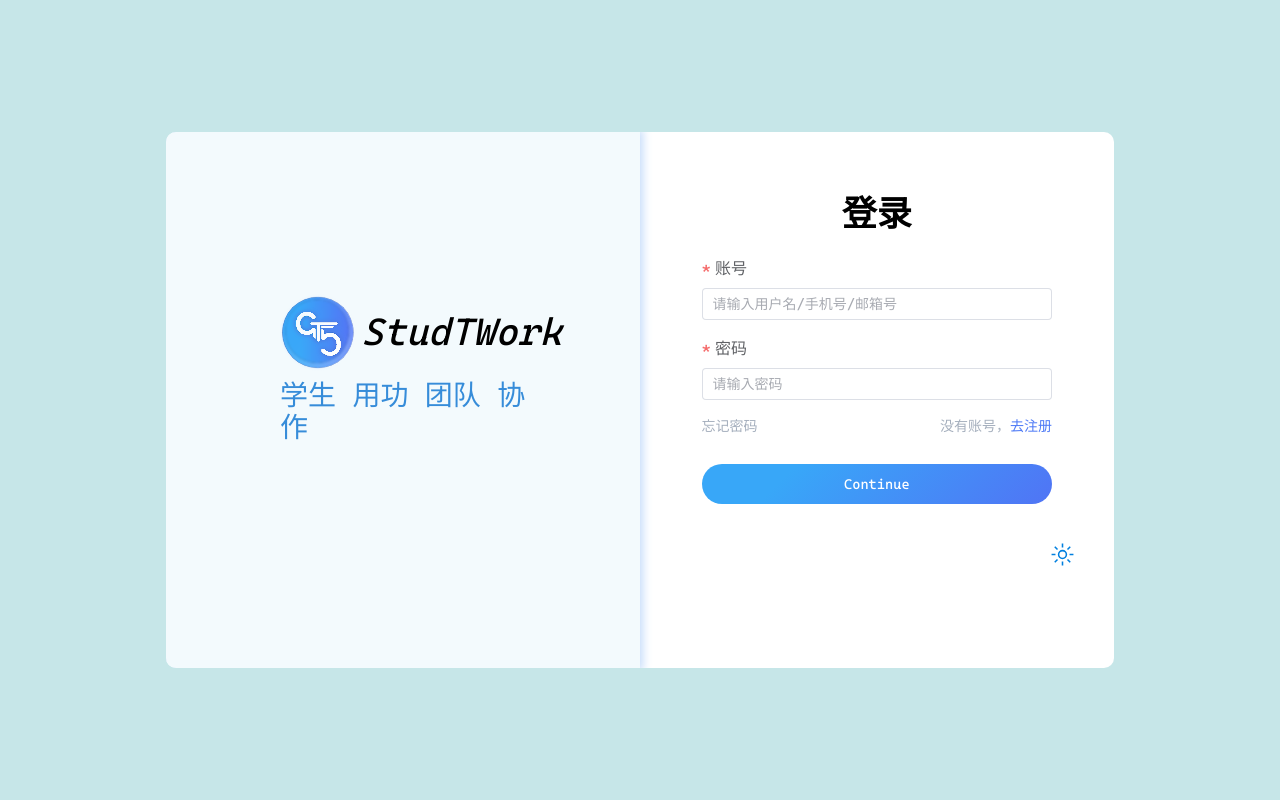
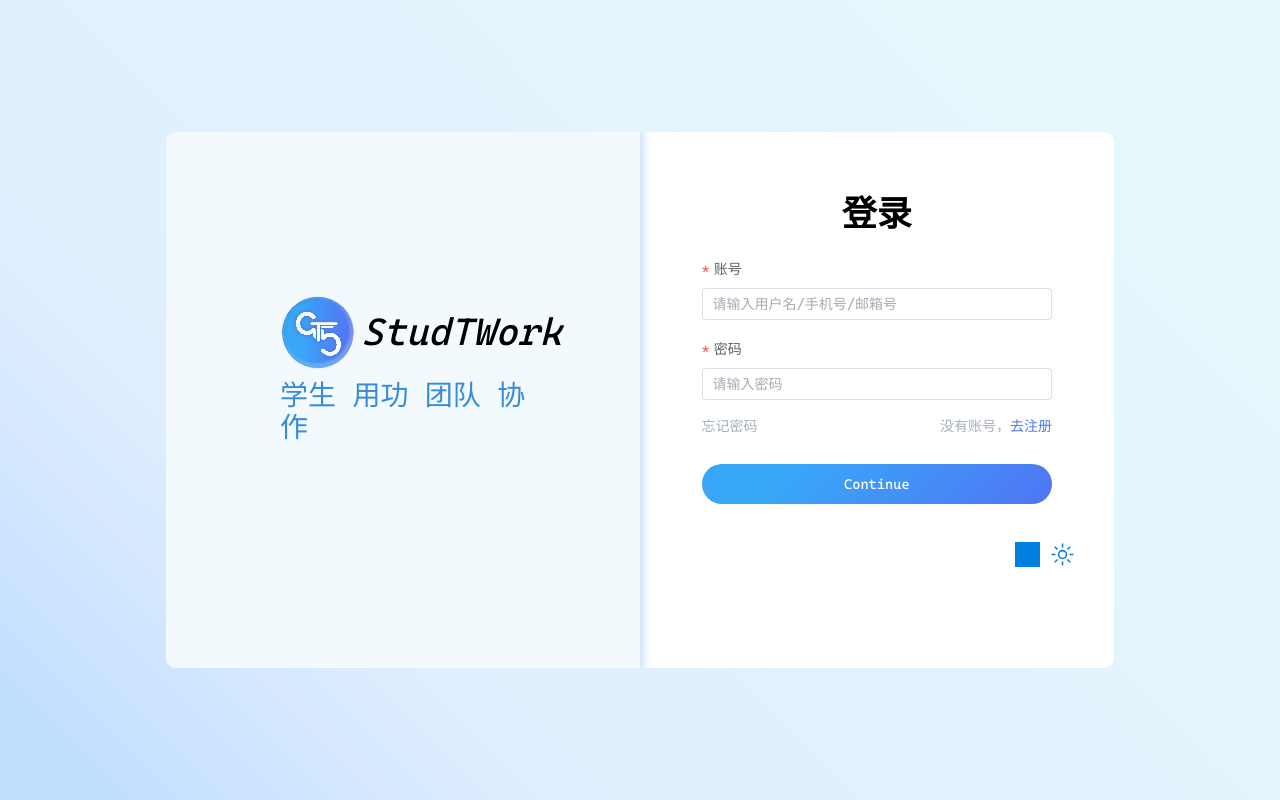
Before and after one commit to CodeGetters/studtworkFrond, a Vue app: page /signup in a window 1280 px wide. Built offline with nearby package versions, Linux system fonts and the light colour scheme; a web font is replaced by a local one.

Commit message:
style: 💎 login page dark mode adapt

```diff
--- a/src/assets/styles/scss/pages/LoginPage.scss
+++ b/src/assets/styles/scss/pages/LoginPage.scss
@@ -1,32 +1,106 @@
-@import "./variables.scss";
+$black: #000;
+$white: #fff;
 
-.loginPage {
-  color: $black;
-  background-color: $left-con-bg;
+$login-page-light-bg: linear-gradient(
+  45deg,
+  #c1deff 4.69%,
+  #e0eeff 26.56%,
+  #e5f8fb 87.13%
+);
+$login-page-dark-bg: linear-gradient(
+  45deg,
+  #3a7ecd 4.69%,
+  #4991d2 36.46%,
+  #37b6c8 87.13%
+);
+
+$from-left-light-bg: #f3fafd;
+$from-left-dark-bg: #07346f;
+
+$left-logo-light-text: #000;
+$left-logo-dark-text: #fff;
+
+$left-logo-light-desc: #368cd9;
+$left-logo-dark-desc: #5092f5;
+
+$from-right-light-bg: #fff;
+$from-right-dark-bg: #2964b0;
+
+$left-light-shadow: #c5dcfa;
+$left-dark-shadow: #29344a;
+
+$right-submitBtn-light-bg: linear-gradient(135deg, #38a7f8 24.58%, #5074f5 100%),
+  #031f47;
+$right-submitBtn-dark-bg: linear-gradient(135deg, #38a7f8 24.58%, #5074f5 100%),
+  #031f47;
+
+$right-submitBtn-light-hover-bg: linear-gradient(
+    135deg,
+    #6fbaef 24.58%,
+    #748eed 100%
+  ),
+  #031f47;
+$right-submitBtn-dark-hover-bg: linear-gradient(
+    135deg,
+    #6fbaef 24.58%,
+    #748eed 100%
+  ),
+  #031f47;
+
+$right-config-btn-light: #007fdf;
+$right-config-btn-dark: #fff;
+
+// ---------------------------------------------------------------------------
+
+#loginPage {
+  background: $login-page-light-bg;
 
   .loginCon {
-    background-color: $white;
+    background-color: $from-right-light-bg;
 
     .left {
-      background: $from-left-light-bg;
+      color: $black;
+      background-color: $from-left-light-bg;
+      box-shadow: 0px 0px 9px 3px $left-light-shadow;
+    }
+    .submitButton {
+      background: $right-submitBtn-light-bg;
+    }
+    .submitButton:hover {
+      background: $right-submitBtn-light-hover-bg;
+    }
+
+    .btn {
+      background-color: $right-config-btn-light;
     }
   }
 }
 
-.dark .loginPage {
-  background-color: $crystalViolet;
+.dark #loginPage {
+  background: $login-page-dark-bg;
 
   .loginCon {
     color: $white;
-    background-color: $from-right-dark-bg;
+    background-color: $from-left-dark-bg;
 
     .left {
       color: $white;
-      background-color: $from-left-dark-bg;
+      background-color: $from-right-dark-bg;
+      box-shadow: 0px 0px 9px 3px $left-dark-shadow;
 
       .desc {
         color: $white;
       }
     }
+    .submitButton {
+      background: $right-submitBtn-dark-bg;
+    }
+    .submitButton:hover {
+      background: $right-submitBtn-dark-hover-bg;
+    }
+
+    .btn {
+      background-color: $right-config-btn-dark;
+    }
   }
 }
--- a/src/assets/styles/scss/pages/variables.scss
+++ /dev/null
@@ -1,11 +0,0 @@
-$login-page-dark-bg: #0f1423;
-$from-left-light-bg: #f3fafd;
-
-$from-left-dark-bg: #1061a0;
-$from-right-dark-bg: #043351;
-
-$black: #000;
-$white: #fff;
-$crystalViolet: #1f2040;
-$skyblue: #1677b3;
-$left-con-bg: #c6e6e8;
--- a/src/pages/HomePage.vue
+++ b/src/pages/HomePage.vue
@@ -45,6 +45,7 @@ const headerLayout = ref<boolean>(true);
 .el-header {
   padding: 0;
 }
+
 .dark #homePage {
   background-color: black;
   color: #fff;
--- a/src/pages/LoginPage.vue
+++ b/src/pages/LoginPage.vue
@@ -56,7 +56,7 @@ const submitAccount = (formEl: FormInstance | undefined) => {
 </script>
 
 <template>
-  <div class="loginPage h100vh flex justify-center items-center">
+  <div id="loginPage" class="h100vh flex justify-center items-center">
     <div
       class="loginCon w100% lg:h67% xs:h60% flex flex-row overflow-hidden rounded-10px"
     >
@@ -156,13 +156,14 @@ const submitAccount = (formEl: FormInstance | undefined) => {
   </div>
 </template>
 
-<style scoped lang="scss">
-.loginPage {
+<style lang="scss" scoped>
+#loginPage {
   padding: 0% 13%;
 
-  .left {
-    box-shadow: 0px 0px 9px 3px #c5dcfa;
-  }
+  .config-btn {
+    position: absolute;
+    margin-top: 8%;
+    margin-left: 65%;
 
     .form-item {
       height: 44%;
@@ -177,21 +178,11 @@ const submitAccount = (formEl: FormInstance | undefined) => {
 
     .submitButton {
       transition: all 0.3s ease;
-    background: linear-gradient(135deg, #38a7f8 24.58%, #5074f5 100%), #031f47;
     }
-  .submitButton:hover {
-    background: linear-gradient(135deg, #6fbaef 24.58%, #748eed 100%), #031f47;
-  }
-
-  .config-btn {
-    position: absolute;
-    margin-top: 8%;
-    margin-left: 65%;
 
     .btn {
       width: 25px;
       height: 25px;
-      color: #007fdf;
       cursor: pointer;
     }
   }
```
Lines whose indentation alone changed are shown as unchanged.
